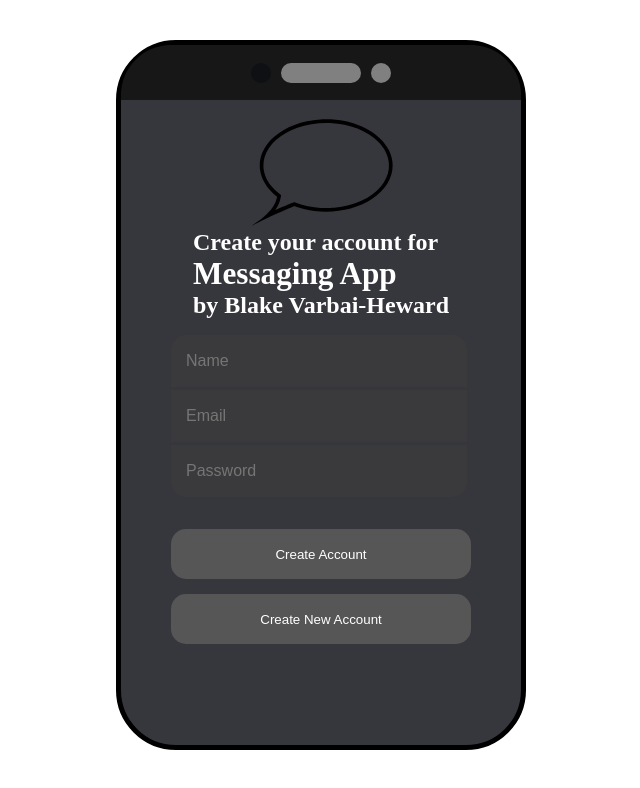
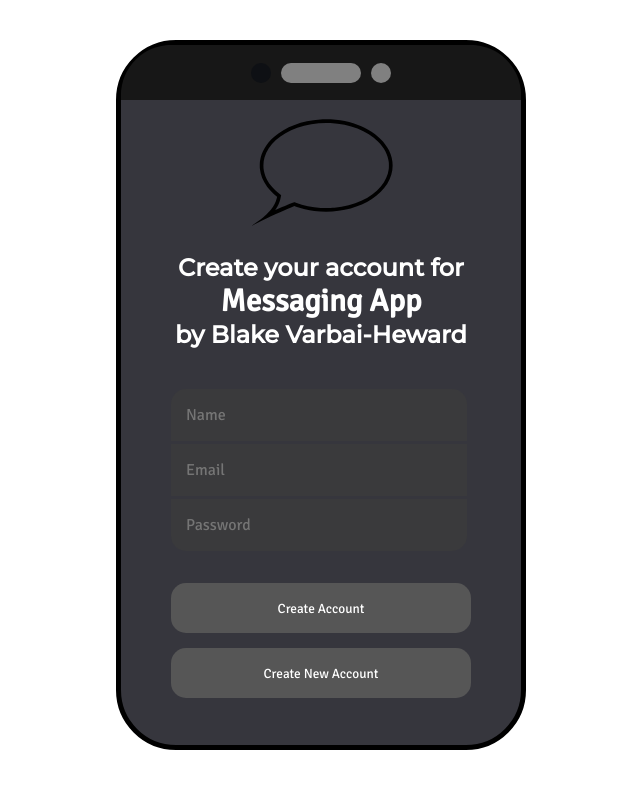
Before and after one commit to AntalThomas/messaging-app2, a website: page client/index.html in a window 1280 px wide. Both pictures are taken after a click on the button "Create New Account". Shown: the whole page, without its empty margins (319-959 px from the left). Drawn offline with nearby package versions, Linux system fonts and the light colour scheme; no server answers.

Commit message:
Updated styling and README

```diff
--- a/client/css/userLogSign.css
+++ b/client/css/userLogSign.css
@@ -1,6 +1,15 @@
-h2 {
+h3 {
     text-align: center;
     color: white;
+    font-size: 1.5rem;
+}
+
+* {
+    font-family: 'Signika', sans-serif;
+}
+
+h1, h2, h3, h4 {
+    font-family: 'Montserrat', sans-serif;
 }
 
 .visual {
--- a/client/index.html
+++ b/client/index.html
@@ -11,6 +11,7 @@
     <link rel="stylesheet" href="/css/chat.css">
     <link rel="stylesheet" href="/css/friends.css">
 
+    <!-- Javascript -->
     <script defer src="https://cdn.socket.io/4.5.4/socket.io.min.js"></script>
     <script defer src="./js/initialise.js"></script>
     <script defer src="./js/components/sign_up.js"></script>
@@ -18,9 +19,16 @@
     <script defer src="./js/components/login.js"></script>
     <script defer src="./js/components/friends.js"></script>
     <script defer src="./js/components/chat.js"></script>
+
+    <!-- Fonts -->
+    <link rel="preconnect" href="https://fonts.googleapis.com">
+    <link rel="preconnect" href="https://fonts.gstatic.com" crossorigin>
+    <link href="https://fonts.googleapis.com/css2?family=Montserrat:wght@500&display=swap" rel="stylesheet">
+    <link rel="preconnect" href="https://fonts.googleapis.com">
+    <link rel="preconnect" href="https://fonts.gstatic.com" crossorigin>
+    <link href="https://fonts.googleapis.com/css2?family=Signika&display=swap" rel="stylesheet">
 </head>
 <body>
-    <div id="socketio"></div>
     <main id="iPhone">
         <section id="top-side">
             <div class="cam"></div>
--- a/client/js/components/chat.js
+++ b/client/js/components/chat.js
@@ -1,6 +1,8 @@
 const socket = io('http://localhost:3001')
+// 'connection' message is sent
 socket.on('connection')
 
+// listens for 'message' from the backend then executes code when heard
 socket.on('message', data => {
     createSendMessageNode(data, "sender")
     scrollBottom()
@@ -74,6 +76,7 @@ async function sendMessage(event) {
 
     if (!data.message.trim()) event.target.value = ""
     else {
+        // sends out 'message' message to the backend
         socket.emit('message', data.message)
 
         await fetch(`/api/chats/send/${state.friendId}`, {
--- a/client/js/components/friends.js
+++ b/client/js/components/friends.js
@@ -18,6 +18,7 @@ function renderAllFriends(userId) {
                 <div class="userPictureSmall2">${friend.name[0]}</div>
                 <div class="friendInfo">
                     <h2>${friend.name}</h2>
+                    <p>MOST RECENT MESSAGE HERE</p>
                 </div>
             </div>
         `
--- a/client/js/components/sign_up.js
+++ b/client/js/components/sign_up.js
@@ -2,7 +2,7 @@ function renderSignUp() {
     document.querySelector('#content').innerHTML = `
         <div class="visual">
             <img src="../../images/bubble.svg" alt="" />
-            <h2>Create your account for<br/><span>Messaging App</span><br/>by Blake Varbai-Heward</h2>
+            <h3>Create your account for<br/><span>Messaging App</span><br/>by Blake Varbai-Heward</h3>
         </div>
 
         <div class="forms">
--- a/client/js/initialise.js
+++ b/client/js/initialise.js
@@ -12,7 +12,7 @@ function renderLogin() {
     `
         <div class="visual">
             <img src="../../images/bubble.svg" alt=""/>
-            <h2>Welcome to <br/><span>Messaging App</span><br/> by Blake Varbai-Heward</h2>
+            <h3>Welcome to <br/><span>Messaging App</span><br/> by Blake Varbai-Heward</h3>
         </div>
 
         <div class="forms">
--- a/server.js
+++ b/server.js
@@ -17,7 +17,7 @@ const io = require('socket.io')(server, { cors: { origin: "*" }})
 const port = process.env.PORT || 3001
 server.listen(port, () => { console.log(`listening on http://localhost:${port}`) })
 
-// Socket.io listen for connection
+// Socket.io listen for connection from front end
 io.on('connection', socket => {
     console.log('User connected', socket.id)
 
```
Also changed, not shown: README.md.
